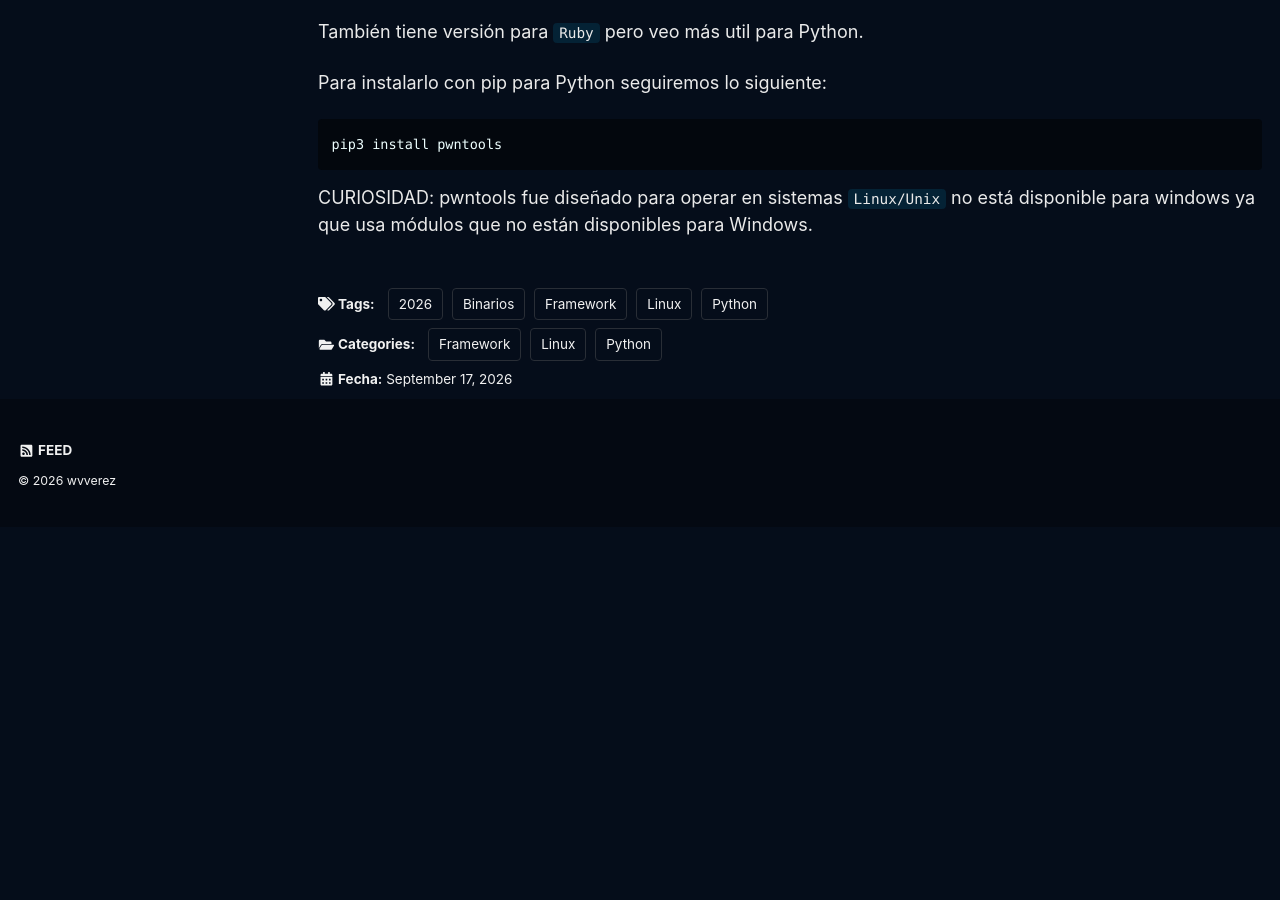
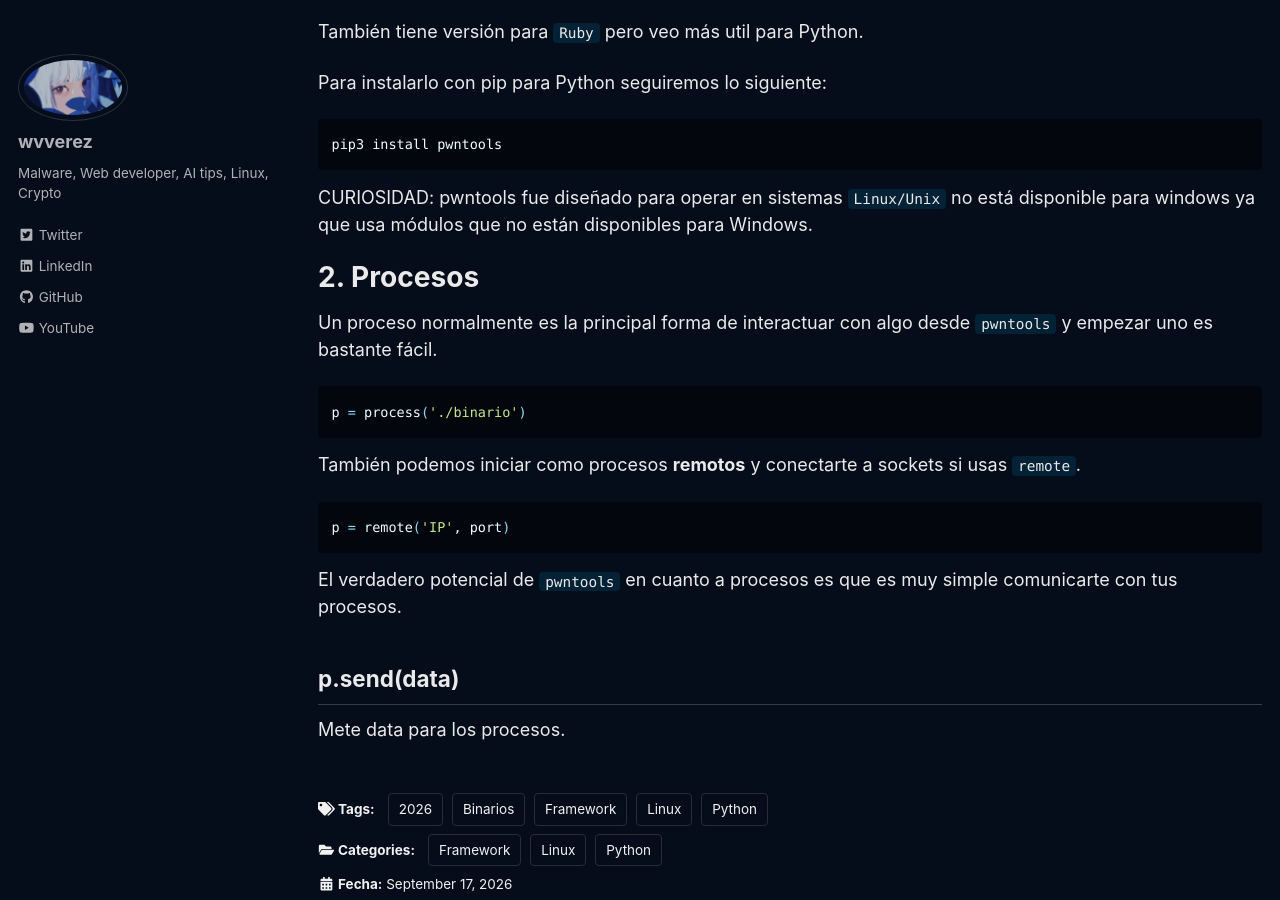
Before and after one commit to wvverez/wvverez.github.io, a Jekyll site: the page built from _posts/2026-09-17-pwntools.md, in a window 1280 px wide and 900 px high, scrolled down 842 px. Built offline with Jekyll 4.4.1, drawn with Linux system fonts in a browser that asks for light colours; cached includes are drawn as plain includes; a script that is not in the unit is left out; before the commit the page ends 1369 px from its top, so only the background shows below that.

Commit message:
Update 2026-09-17-pwntools.md

````diff
--- a/_posts/2026-09-17-pwntools.md
+++ b/_posts/2026-09-17-pwntools.md
@@ -42,3 +42,23 @@ pip3 install pwntools
 ```
 
 CURIOSIDAD: pwntools fue diseñado para operar en sistemas `Linux/Unix` no está disponible para windows ya que usa módulos que no están disponibles para Windows.
+
+# 2. Procesos
+
+Un proceso normalmente es la principal forma de interactuar con algo desde `pwntools` y empezar uno es bastante fácil.
+
+```sh
+p = process('./binario')
+```
+
+También podemos iniciar como procesos **remotos** y conectarte a sockets si usas `remote`.
+
+```sh
+p = remote('IP', port)
+```
+
+El verdadero potencial de `pwntools` en cuanto a procesos es que es muy simple comunicarte con tus procesos.
+
+## p.send(data)
+
+Mete data para los procesos.
````
